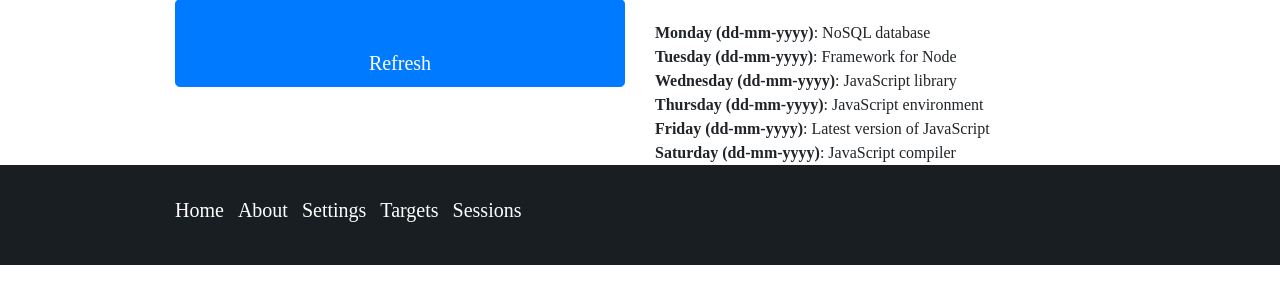
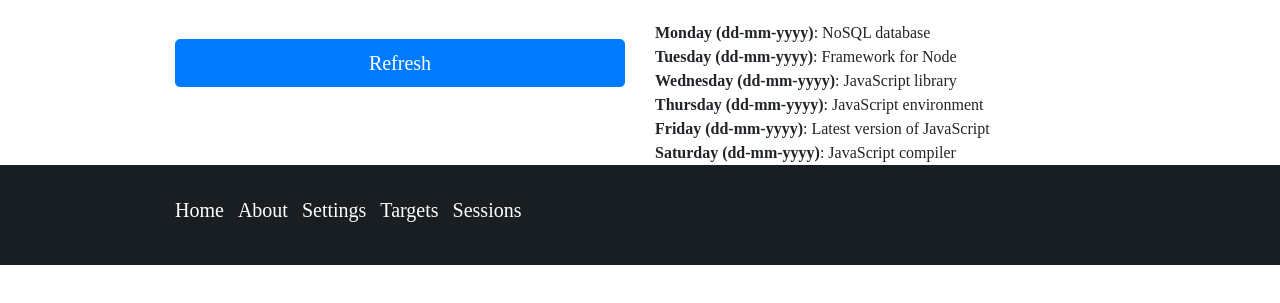
Before and after one commit to Bensangwa/js-rocket, a website: page sessions.html in a window 1280 px wide. Shown: the part 481-784 px from the top of the page. Drawn offline with nearby package versions, Linux system fonts and the light colour scheme.

Commit message:
margin change

```diff
--- a/sessions.html
+++ b/sessions.html
@@ -75,7 +75,7 @@
                     <div class="row">
                       <div class="col">
                             <button class="btn btn-lg btn-primary btn-block" type="submit">Targets</button>
-                            <button class="btn btn-lg pt-5 btn-primary btn-block" type="submit">Refresh</button>
+                            <button class="btn btn-lg mt-5 btn-primary btn-block" type="submit">Refresh</button>
                       </div>
 
                       <div class="col">
```
